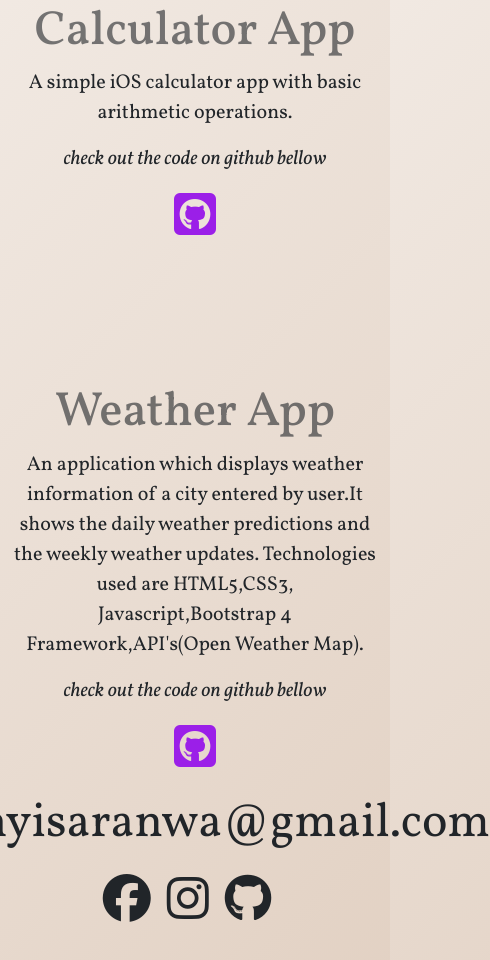
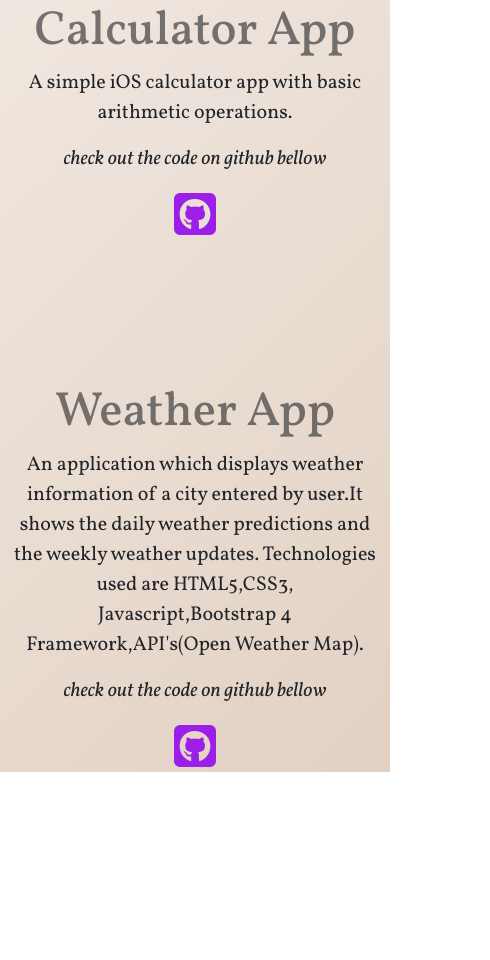
Before and after one commit to Isaranwa/my-portfolio, a plain HTML site: page index.html in a window 390 px wide. Shown: the part 1089-2049 px from the top of the page, 490 px wide, since content can reach past the window. After the commit the page ends 1861 px from the top, so only its background shows below. Drawn offline with nearby package versions, Linux system fonts and the light colour scheme.

Commit message:
Removed footer on small devices

```diff
--- a/index.html
+++ b/index.html
@@ -130,7 +130,7 @@
         </div>
       </div>
     </div>
-    <footer>
+    <footer class="d-none d-sm-block">
       <div class="d-flex justify-content-center mb-2 mt-3" id="email">
         <a
           href="mailto:pennyisaranwa@gmail.com "
```
